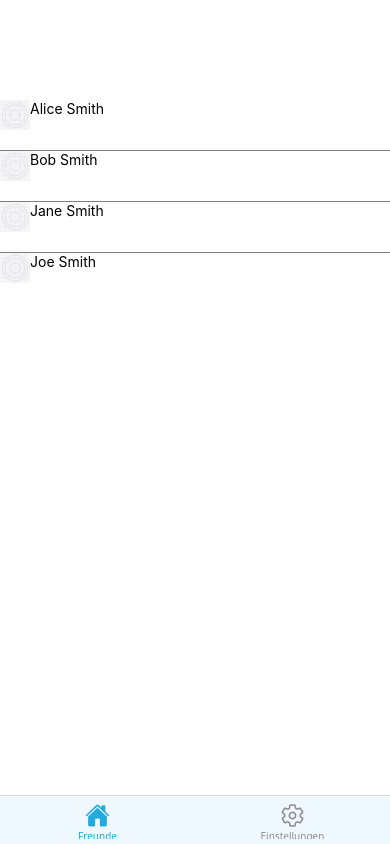
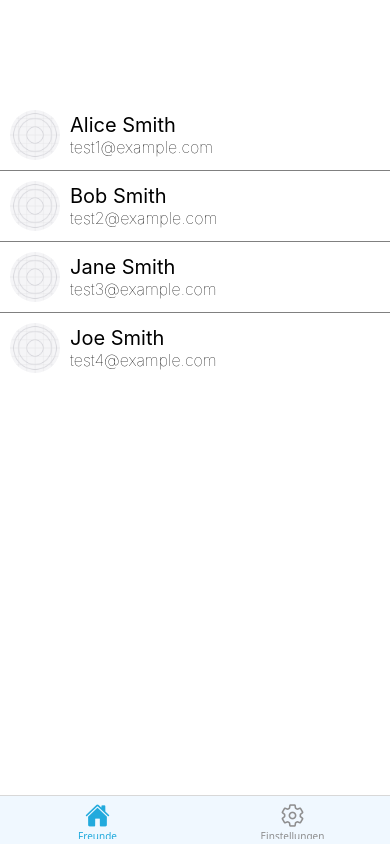
Before and after one commit to GianniNotari/FriendsList, a React Native app: screen /HomeScreen in a window 390 px wide. Built offline with nearby package versions, Linux system fonts and the light colour scheme.

Commit message:
Friendlist styling complete

```diff
--- a/components/FriendListItem.jsx
+++ b/components/FriendListItem.jsx
@@ -1,10 +1,15 @@
-import { StyleSheet, Image, Text, Pressable } from "react-native";
+import { View, StyleSheet, Image, Text, Pressable } from "react-native";
 
-export default function FriendListItem({friend, onPress}) {
+export default function FriendListItem({ friend, onPress }) {
   return (
     <Pressable style={styles.container} onPress={onPress}>
-            <Image style={styles.image} source={require('../assets/icon.png')} />
-          <Text>{friend.first} {friend.last} </Text>
+      <Image style={styles.image} source={require("../assets/icon.png")} />
+      <View style={styles.info}>
+        <Text style={styles.name}>
+          {friend.first} {friend.last}
+        </Text>
+        <Text style={styles.email}>{friend.email}</Text>
+      </View>
     </Pressable>
   );
 }
@@ -12,10 +17,24 @@ export default function FriendListItem({friend, onPress}) {
 const styles = StyleSheet.create({
   container: {
     flexDirection: 'row',
+    alignItems: 'center',
+    gap: 10,
+    height: 70,
+    padding: 10,
+  },
+  name: {
+    fontSize: 20,
+},
+email: {
+    fontSize: 16,
+    fontWeight: '100',
+  },
+  info: {
+    justifyContent: 'space-evenly',
+  },
+  image: {
+    borderRadius: 25,
+    width: 50,
     height: 50,
   },
-    image: {
-        width: 30,
-        height: 30,
-    },
-})
+});
--- a/screens/HomeScreen.jsx
+++ b/screens/HomeScreen.jsx
@@ -30,7 +30,7 @@ export default function HomeScreen({ navigation }) {
         renderItem={({ item }) => (
           <FriendListItem
             friend={item}
-            onPress={() => navigation.navigate("Friend", { name: item })}
+            onPress={() => navigation.navigate("Friend", { friend: item })}
           />
         )}
         keyExtractor={(item) => item.email}
```
Lines whose indentation alone changed are shown as unchanged.
